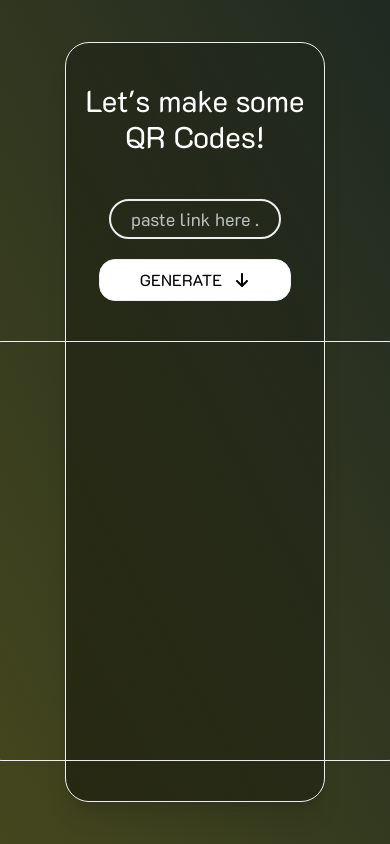
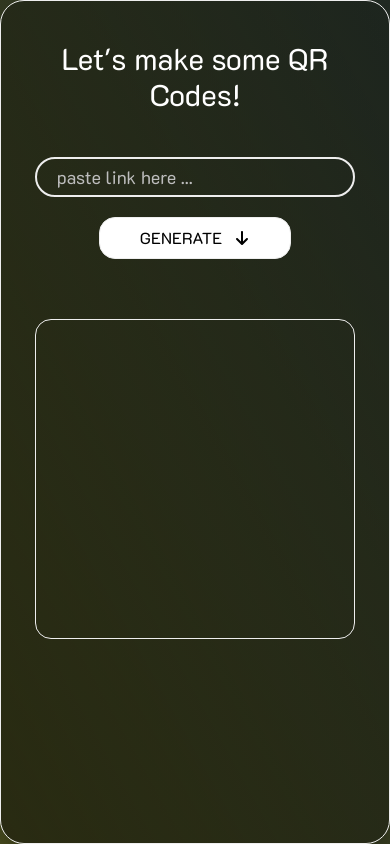
Before and after one commit to Igor5667/QrCodeGenerator, a React (Vite) app: page / in a window 390 px wide. Built offline with nearby package versions, Linux system fonts and the light colour scheme.

Commit message:
add relative layout

```diff
--- a/src/App.tsx
+++ b/src/App.tsx
@@ -22,7 +22,6 @@ function App() {
   };
 
   const downloadQrCode = async () => {
-    console.log("pobieram");
     try {
       const response = await fetch(qrImgUrl);
       if (!response.ok) {
@@ -62,7 +61,7 @@ function App() {
   };
 
   return (
-    <div className="flex h-screen w-screen justify-center items-center bg-background-gradient">
+    <div className="flex md:h-screen md:w-screen justify-center items-center bg-background-gradient">
       <MainBox>
         <Alert
           open={showAlert}
--- a/src/components/Input.tsx
+++ b/src/components/Input.tsx
@@ -11,7 +11,8 @@ function Input({ inputValue, setInputValue, className }: InputProps) {
       onChange={(e) => setInputValue(e.target.value)}
       type="text"
       placeholder="paste link here ..."
-      className={`w-2/3 bg-transparent border-2 border-slate-400 rounded-full px-5 py-1 focus:outline-none text-lg ${className}`}
+      className={`w-[90%] md:w-2/3 bg-transparent border-2 border-slate-400 rounded-full
+         px-5 py-1 focus:outline-none text-lg ${className}`}
     />
   );
 }
--- a/src/components/MainBox.tsx
+++ b/src/components/MainBox.tsx
@@ -1,6 +1,10 @@
 function MainBox({ children }: any) {
   return (
-    <div className="w-2/3 h-[90%] flex flex-col items-center gap-5 bg-background-card-gradient text-white border border-slate-400 rounded-3xl py-10 shadow-xl">
+    <div
+      className="h-[100svh] w-[100svw] md:w-2/3 md:h-[90%] flex flex-col items-center gap-5
+    bg-background-card-gradient text-white border border-slate-400
+    rounded-3xl px-4 md:px-0 py-10 shadow-xl"
+    >
       {children}
     </div>
   );
--- a/src/components/QrBox.tsx
+++ b/src/components/QrBox.tsx
@@ -10,7 +10,10 @@ interface QrBoxProps {
 
 function QrBox({ qrImgUrl, downloadQrCode, openQrInNewTab }: QrBoxProps) {
   return (
-    <div className="qr-box flex-1 aspect-square border rounded-2xl p-5 mt-5 relative overflow-hidden">
+    <div
+      className="w-[90%] mt-10 qr-box md:flex-1 aspect-square border rounded-2xl p-5 md:mt-5
+     relative overflow-hidden"
+    >
       {qrImgUrl && (
         <>
           <img src={qrImgUrl} alt="qrCode" width="100%" />
```
